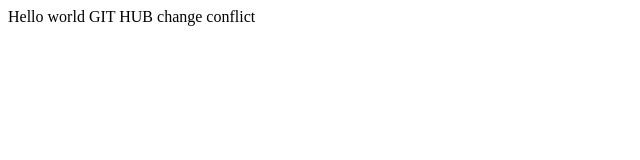
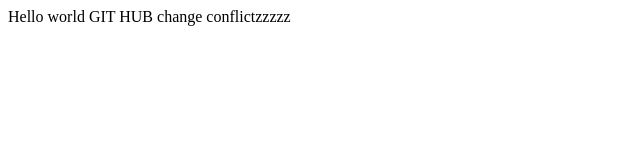
Before and after one commit to crud99/DougTest, a plain HTML site: page index.html in a window 1280 px wide. Shown: the full height of the page, 0-640 px from the left. Drawn offline with Linux system fonts and the light colour scheme.

Commit message:
update conflict

```diff
--- a/index.html
+++ b/index.html
@@ -1,6 +1,6 @@
 <html>
 <header><title>This is title</title></header>
 <body>
-Hello world GIT HUB change conflict
+Hello world GIT HUB change conflictzzzzz
 </body>
 </html>
```
